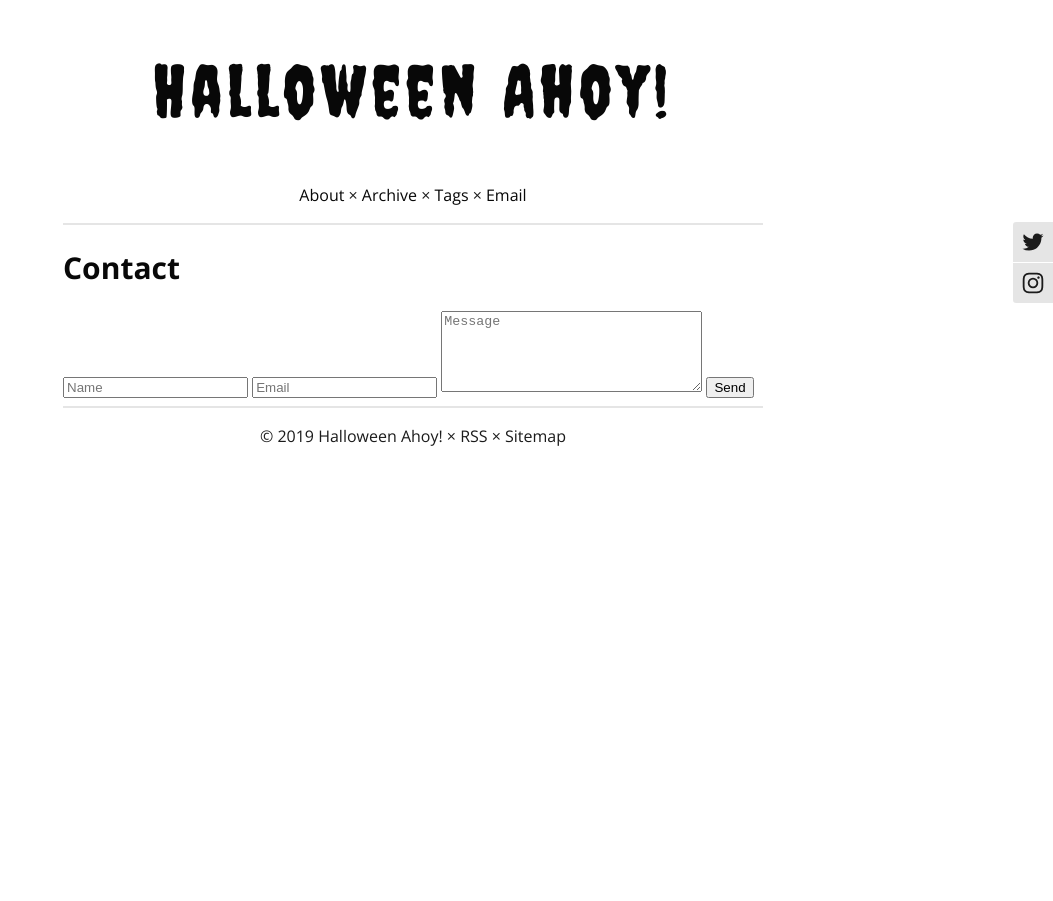
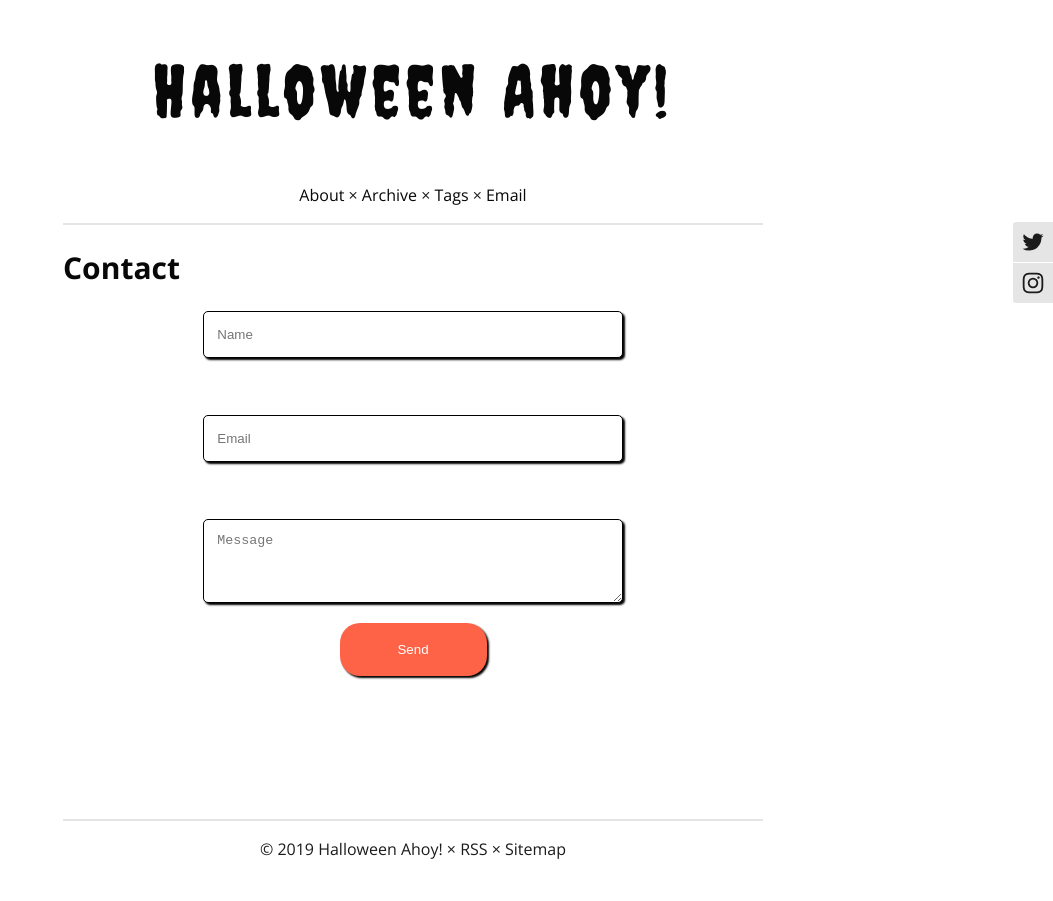
Before and after one commit to halloweenahoy/halloweenahoy.github.io, a Jekyll site: the page built from contact.html, in a window 1280 px wide. Shown: the whole page, without its empty margins (227-1280 px from the left). Built offline with Jekyll 4.4.1, drawn with Linux system fonts in a browser that asks for light colours; comment, search, counter and statistics services are not loaded.

Commit message:
Update style.css

```diff
--- a/css/style.css
+++ b/css/style.css
@@ -9,6 +9,47 @@ line-height: 1.5;
 font-size: 16px;
 color: #1B1B1B;
 padding: 0 10px;
+}
+
+/* Form */
+
+form {
+    width: 60%;
+    height: 500px;
+    margin: 0 auto;
+    display: grid;
+    grid-template-rows: repeat(5, 1fr);
+    grid-row-gap: 20px;
+}
+
+form input {
+  border: 1px solid black;
+  border-radius: 5px;
+  box-shadow: 2px 2px 2px black;
+  background: white;
+  text-align: left;
+  height: 1.4em;
+  margin: 0;
+  padding: 1em;
+}
+
+form textarea {
+  padding: 1em;
+  border: 1px solid black;
+  border-radius: 5px;
+  box-shadow: 2px 2px 2px black;
+}
+
+input[type="submit"] {
+  width: 35%;
+  height: 4em;
+  margin: 0 auto;
+  border: 0;
+  border-radius: 20px;
+  padding: 0;
+  background: tomato;
+  color: white;
+  text-align: center;
 }
 
 /* Header */
```
